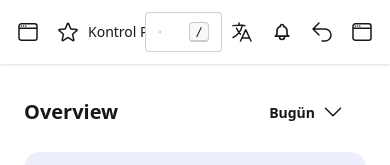
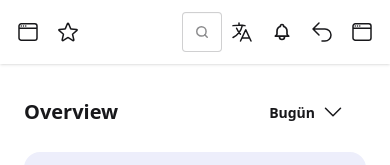
Before and after one commit to mustafadede/dairysense-case, a Next.js app: page / in a window 390 px wide. Shown: the top 165 px of the page. Built offline with nearby package versions, Linux system fonts and the light colour scheme.

Commit message:
fix: navbar ui responsive

```diff
--- a/src/components/Navbar.tsx
+++ b/src/components/Navbar.tsx
@@ -44,7 +44,7 @@ function Navbar() {
         </button>
         {/** Title end */}
         {/** Breadcrumbs start */}
-        <div className="breadcrumbs text-sm">
+        <div className="breadcrumbs hidden md:flex text-sm">
           <ul>
             <li>
               <a>Kontrol Paneli</a>
--- a/src/components/SearchInput.tsx
+++ b/src/components/SearchInput.tsx
@@ -19,8 +19,12 @@ function SearchInput() {
           <path d="m21 21-4.3-4.3"></path>
         </g>
       </svg>
-      <input type="search" className="grow" placeholder="İnek Ara" />
-      <kbd className="kbd kbd-sm">/</kbd>
+      <input
+        type="search"
+        className="grow hidden md:flex"
+        placeholder="İnek Ara"
+      />
+      <kbd className="kbd hidden md:flex kbd-sm">/</kbd>
     </label>
   );
 }
```
